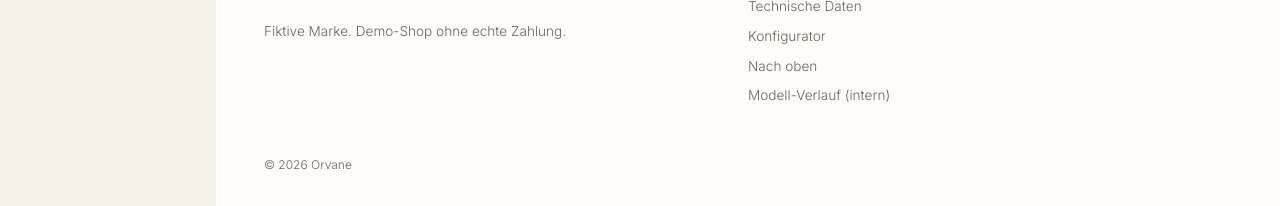
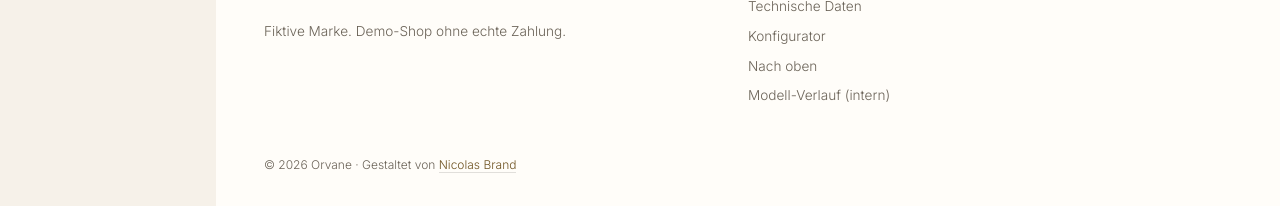
Before and after one commit to n-brand/Watch-Shop, a website with bundled scripts: page index.html in a window 1280 px wide. Shown: the part 5773-5979 px from the top of the page. Built offline with nearby package versions, Linux system fonts and the light colour scheme.

Commit message:
Footer: Name mit Link zum Portfolio

```diff
--- a/css/styles.css
+++ b/css/styles.css
@@ -364,6 +364,8 @@ main { overflow-x: clip; }
 .footer-grid a:not(.brand):hover { color: var(--text); }
 .footer-note { margin: 1rem 0 0; max-width: 22rem; }
 .footer-copy { margin-top: 3rem; font-size: 0.75rem; }
+.footer-copy .footer-author { white-space: nowrap; color: var(--gold-soft); text-decoration: none; border-bottom: 1px solid var(--line); transition: border-color 0.2s; }
+.footer-copy .footer-author:hover { border-color: var(--gold); }
 
 /* Version history page */
 .history { min-height: 100svh; padding-top: var(--header-h); }
--- a/index.html
+++ b/index.html
@@ -212,7 +212,7 @@
         <a href="history.html">Modell-Verlauf (intern)</a>
       </nav>
     </div>
-    <p class="container footer-copy">© <span id="year"></span> Orvane</p>
+    <p class="container footer-copy">© <span id="year"></span> Orvane · Gestaltet von <a class="footer-author" href="https://n-brand.github.io/portfolio/">Nicolas Brand</a></p>
   </footer>
   <script type="module" src="js/brand.js"></script>
 </body>
```
